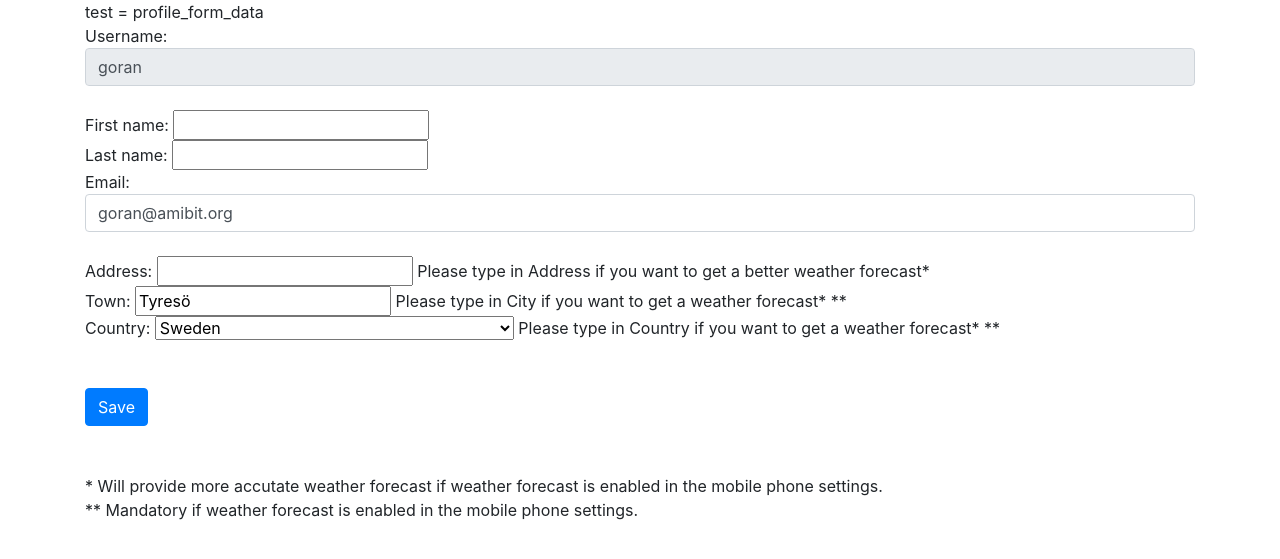
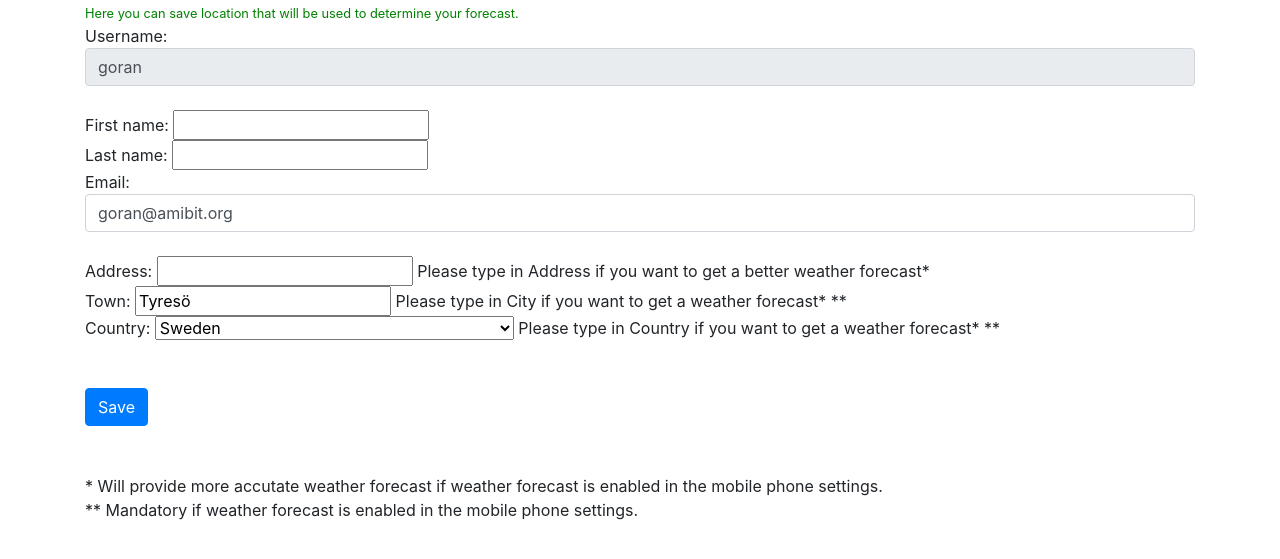
Before and after one commit to GoranAviani/incodaq_weather, a Django app: page /users/profile/edit-user-profile/ in a window 1280 px wide. Shown: the part 56-615 px from the top of the page. Run offline with Django 3.2, Linux system fonts and the light colour scheme; a user stored in the database is signed in; parts of the project's set-up code (start-up, migrations or seed data) failed here and were passed over; some libraries are stand-ins or nearby versions.

Commit message:
user_profile view sends custom messages to users profile template

```diff
--- a/expanded_user/views.py
+++ b/expanded_user/views.py
@@ -131,13 +131,15 @@ def edit_user_profile(request):
                         manualForm.save()
                         return redirect('dashboard')
                     else:
-                        #api call didnt work,dont save anything and send message to user
+                        #api call didnt work,dont save anything, return do dashboard and send message to user
+                        # Something went wrong with retrieving forecast location data. Please try again or contact support.
                         profile_form_data = user_profile_form(instance=request.user)
                         return render (request, 'expanded_user/edit_user_profile.html', {'profile_form_data' : profile_form_data})
                 else:
                     # if lat long are in the model delete them because he
                     # has not got enough info to have lat and long saved
                     #save all other users data and redirect dashboard
+                    #Send a message: Not enough data needed for weather forecast
                     try:
                         profile_form_data.save()
                         custom_user.objects.filter(pk=request.user.pk).update(
@@ -149,9 +151,28 @@ def edit_user_profile(request):
                         #saves didnt work,dont save anything and send message to user
                         profile_form_data = user_profile_form(instance=request.user)
                         return render (request, 'expanded_user/edit_user_profile.html', {'profile_form_data' : profile_form_data})
+            else:
+                #Form was not validated. Return a proper message to the user.
+                userProfileMessage = "Data was not properly validated. Please try again."
+                messageColor = "red"
+                profile_form_data = user_profile_form(instance=request.user)
+                return render (request,'expanded_user/edit_user_profile.html',
+                {'profile_form_data' : profile_form_data
+                ,'userProfileMessage': userProfileMessage
+                ,'messageColor': messageColor
+                })
+
+
         else:
+            #Opening the form
+            userProfileMessage = "Here you can save location that will be used to determine your forecast."
+            messageColor = "green"
             profile_form_data = user_profile_form(instance=request.user)
-            return render (request, 'expanded_user/edit_user_profile.html', {'profile_form_data' : profile_form_data})
+            return render (request,'expanded_user/edit_user_profile.html',
+            {'profile_form_data' : profile_form_data
+            ,'userProfileMessage': userProfileMessage
+            ,'messageColor': messageColor
+            })
     else:
         return render(request,'index.html')
 
--- a/incodaq_weather/dashboard_status_processing.py
+++ b/incodaq_weather/dashboard_status_processing.py
@@ -76,7 +76,7 @@ def dashboard_status_processing(**kwargs):
         dashboardStatusMessage = kwargs["dashboardStatus"]
         dashboardStatusColor = kwargs["statusColor"]
     except:
-        dashboardStatusMessage = "Hi, welcome to your dashboard."
+        dashboardStatusMessage = "Hello and welcome to your dashboard."
         dashboardStatusColor = "green"
 
 
--- a/templates/expanded_user/edit_user_profile.html
+++ b/templates/expanded_user/edit_user_profile.html
@@ -2,8 +2,12 @@
 
 {% block content %}
 
-<div class="container margin-30-top">test = profile_form_data
+<div class="container margin-30-top">
 <form method="post">
+{% if userProfileMessage %}
+<small style="color: {{messageColor}}"> {{ userProfileMessage }}</small>
+{% endif %}
+<br/>
     {% csrf_token %}
     Username: {{profile_form_data.username}}
     <br/>
--- a/weather/views.py
+++ b/weather/views.py
@@ -24,8 +24,6 @@ def check_if_time_to_send_sms(userForecastTimeList):
     userHours = int(userForecastTimeList[0])
     userMinutes = int(userForecastTimeList[1])
 
-
-
     if (userHours == nowHours):
         pass
     else:
@@ -40,7 +38,6 @@ def check_if_time_to_send_sms(userForecastTimeList):
         return "sendSMSNow"
     else:
         return "DontSendSMS"
-
 
 
 
```
Also changed, not shown: db.sqlite3.
